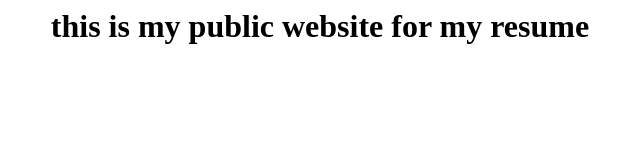
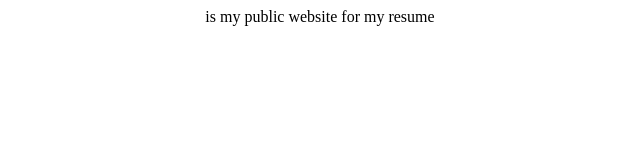
Before and after one commit to omid-norouzi/resume, a plain HTML site: page index.html in a window 1280 px wide. Shown: the whole page, without its empty margins (320-960 px from the left). Drawn offline with Linux system fonts and the light colour scheme.

Commit message:
Update index.html

```diff
--- a/index.html
+++ b/index.html
@@ -3,8 +3,11 @@
         <title>omid norouzi</title>
     </head>
     <body>
-    <center>
-        <h1>this is my public website for my resume</h1>
-    </center>
+        <div header>
+            <center>
+            <p> is my public website for my resume</p>
+        </center>
+        </div>
+
     </body>
 </html>
```
